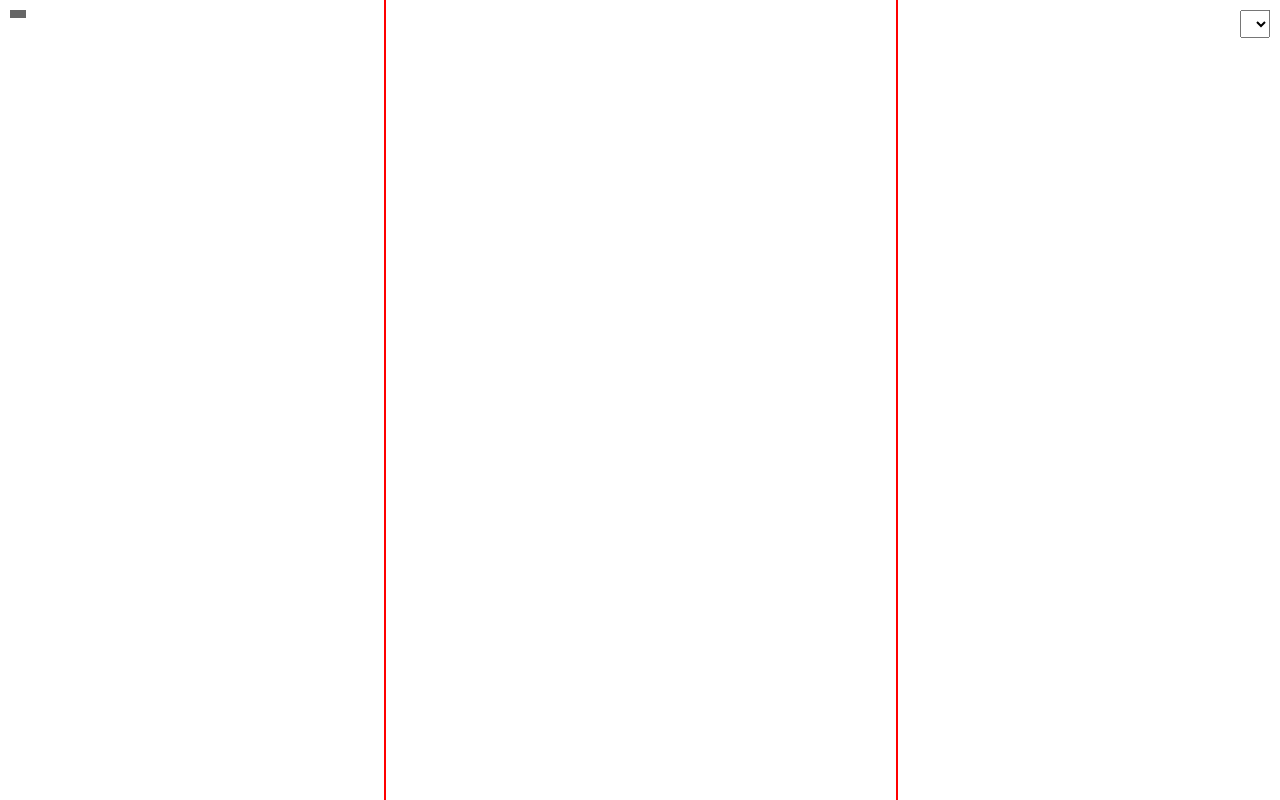
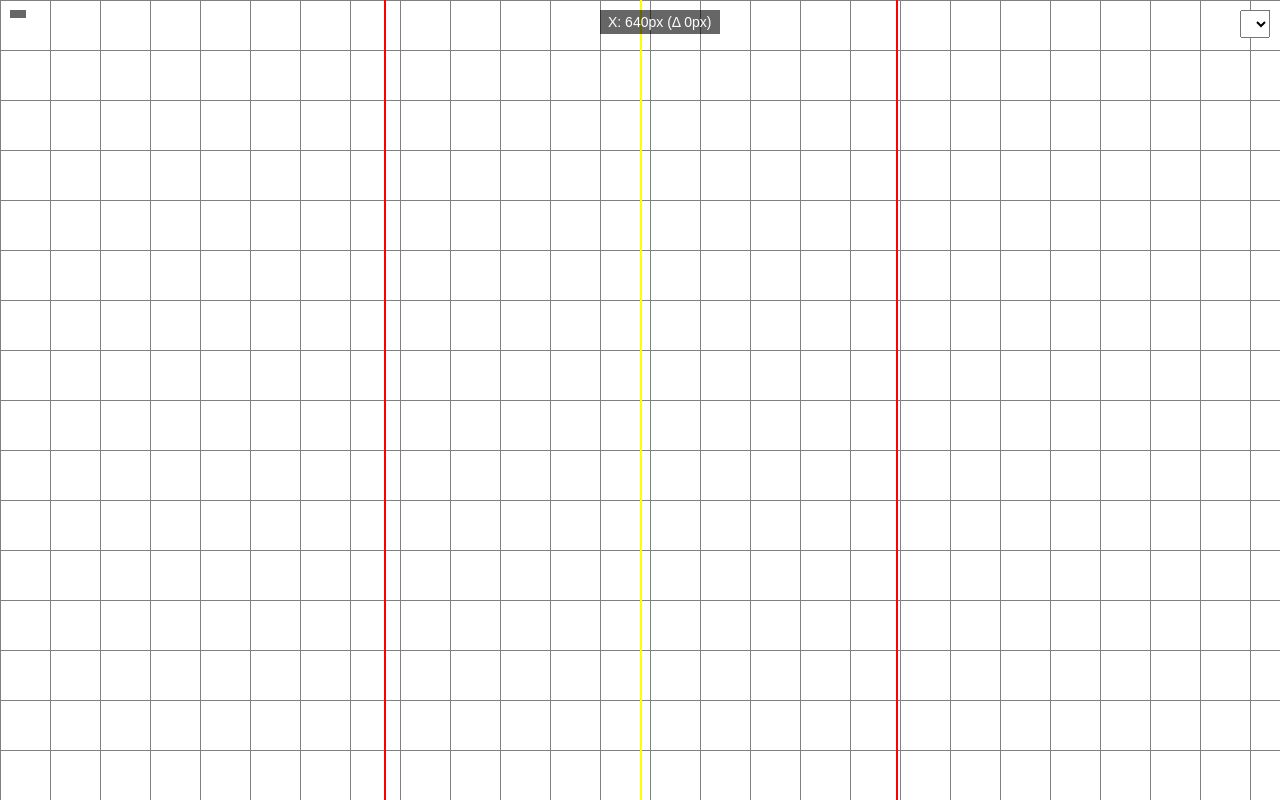
Before and after one commit to stefanmastaller/Bike-Fitting---Calibrate-Camera, a plain HTML site: page index.html in a window 1280 px wide. Drawn offline with Linux system fonts and the light colour scheme.

Commit message:
3rd line & grid

```diff
--- a/index.html
+++ b/index.html
@@ -44,11 +44,26 @@
       padding: 4px;
       font-size: 14px;
     }
+
+    .grid {
+      position: fixed;
+      top: 0;
+      left: 0;
+      width: 100vw;
+      height: 100vh;
+      pointer-events: none;
+      z-index: 1;
+      background-image:
+        linear-gradient(gray 1px, transparent 1px),
+        linear-gradient(90deg, gray 1px, transparent 1px);
+      background-size: 50px 50px;
+    }
   </style>
 </head>
 <body>
 
 <select id="cameraSelect" class="camera-selector"></select>
+<div class="grid"></div>
 <video id="video" autoplay muted playsinline></video>
 
 <div id="line1" class="line" style="left: 30vw;"></div>
@@ -56,6 +71,9 @@
 
 <div id="label1" class="label" style="left: 10px;"></div>
 <div id="label2" class="label" style="right: 10px;"></div>
+
+<div id="line3" class="line" style="left: 50vw; background-color: yellow;"></div>
+<div id="label3" class="label" style="left: calc(50vw - 40px);"></div>
 
 <script>
   const cameraSelect = document.getElementById('cameraSelect');
@@ -103,6 +121,10 @@
     populateCameraList();
     makeDraggable(document.getElementById("line1"), document.getElementById("label1"));
     makeDraggable(document.getElementById("line2"), document.getElementById("label2"));
+    makeDraggable(document.getElementById("line3"), document.getElementById("label3"));
+    // initialize third line label at center
+    const centerX = window.innerWidth / 2;
+    document.getElementById("label3").textContent = `X: ${centerX}px (Δ 0px)`;
   });
 
   function makeDraggable(line, label) {
```
